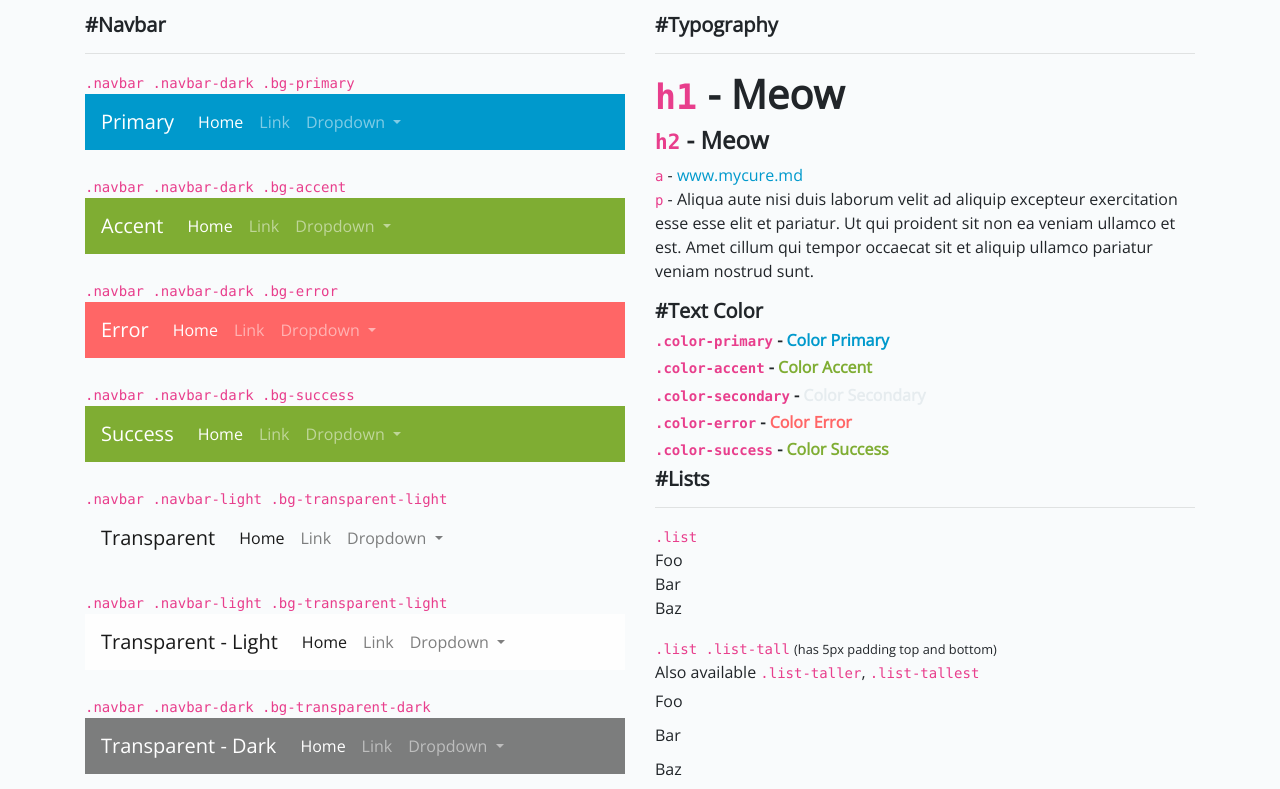
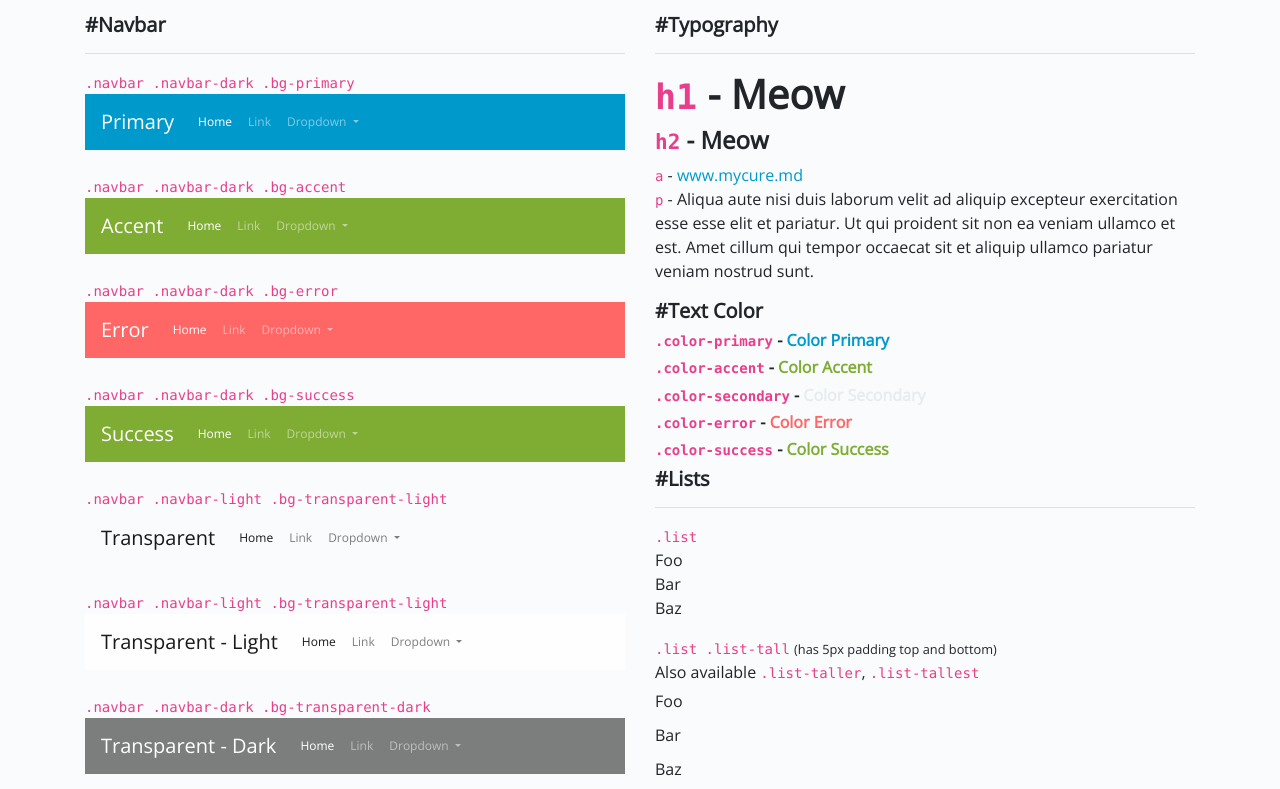
Before and after one commit to mycurelabs/kidlat-css, a website: page index.html in a window 1280 px wide. Shown: the part 913-1702 px from the top of the page. Drawn offline with nearby package versions, Linux system fonts and the light colour scheme; files that its build step writes are made by us from their sources.

Commit message:
Changed nav font-size

```diff
--- a/scss/_bootstrap.scss
+++ b/scss/_bootstrap.scss
@@ -187,6 +187,10 @@ textarea:hover {
   cursor: not-allowed;
 }
 
+.navbar-nav li a {
+  font-size: 12px;
+}
+
 .navbar.bg-primary {
   background-color: $primary !important;
 }
```
